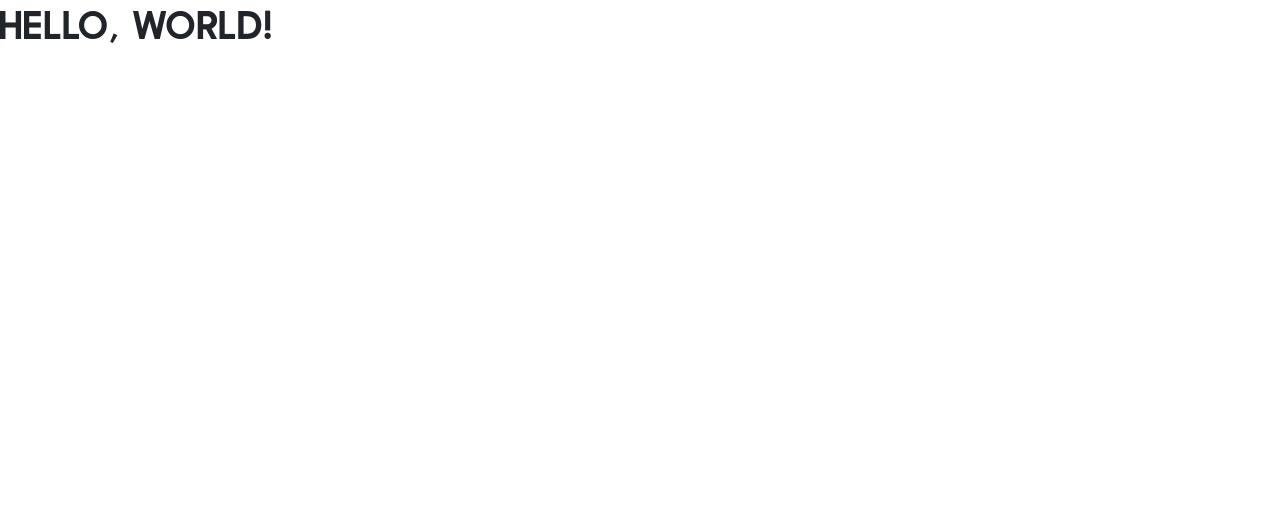
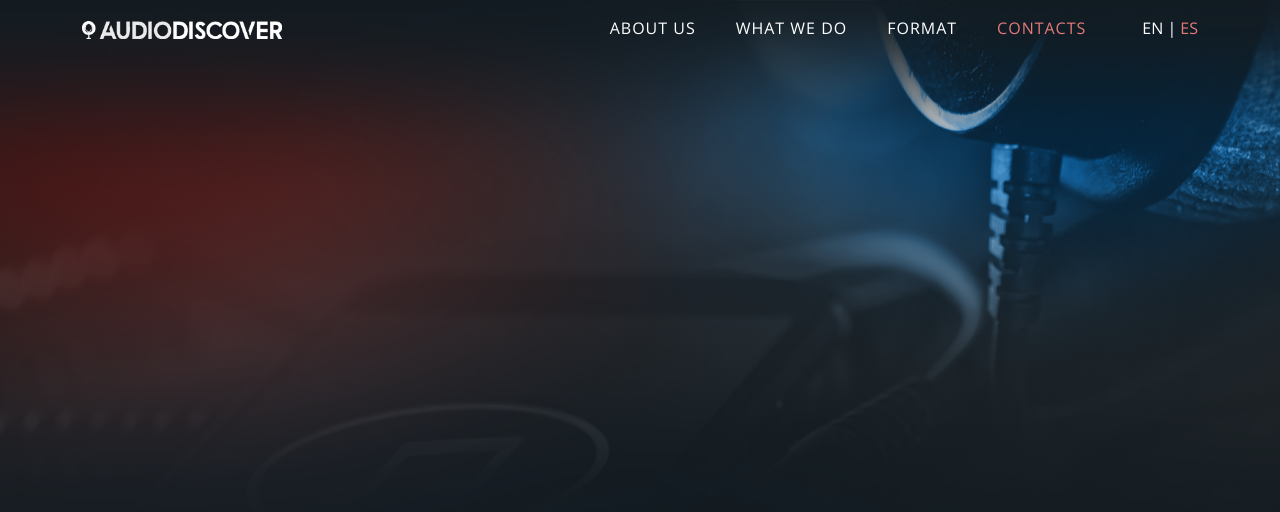
Before and after one commit to MarufAlAslam/audio-discover-html-template, a plain HTML site: page index.html in a window 1280 px wide. Drawn offline with nearby package versions, Linux system fonts and the light colour scheme.

Commit message:
navbar done

```diff
--- a/css/style.css
+++ b/css/style.css
@@ -16,3 +16,39 @@ h6,
 .qualy {
   font-family: "qualy";
 }
+
+body,
+html {
+  overflow-x: hidden;
+}
+
+/* wrapper */
+.wrapper {
+  min-height: 100vh;
+  background: url("../img/bg.png");
+  background-size: cover;
+  background-position: top;
+  background-repeat: no-repeat;
+}
+
+/* header */
+.logo {
+  width: 200px;
+}
+
+.nav-link {
+  letter-spacing: 1px;
+  text-transform: uppercase;
+}
+
+.nav-link.active,
+a.active,
+a:hover {
+  color: #e67a77 !important;
+}
+
+.navbar-toggler {
+  border: none !important;
+  outline: unset !important;
+  box-shadow: unset !important;
+}
--- a/index.html
+++ b/index.html
@@ -11,12 +11,56 @@
     <link href="https://fonts.googleapis.com/css2?family=Open+Sans:wght@400;500;600;700;800&display=swap"
         rel="stylesheet">
 
+    <!-- fontawesome -->
+    <link rel="stylesheet" href="https://cdnjs.cloudflare.com/ajax/libs/font-awesome/5.15.4/css/all.min.css">
+
     <!-- style css -->
     <link rel="stylesheet" href="css/style.css">
 </head>
 
 <body>
-    <h1>Hello, world!</h1>
+
+    <!-- wrapper -->
+    <div class="wrapper">
+
+        <!-- nav -->
+        <nav class="navbar py-2 navbar-expand-lg bg-transparent">
+            <div class="container">
+                <a class="navbar-brand" href="#"><img src="img/logo.png" class="img-fluid logo" alt=""></a>
+                <button class="navbar-toggler" type="button" data-bs-toggle="collapse"
+                    data-bs-target="#navbarSupportedContent" aria-controls="navbarSupportedContent"
+                    aria-expanded="false" aria-label="Toggle navigation">
+                    <i class="fa fa-bars text-white"></i>
+                </button>
+                <div class="collapse navbar-collapse" id="navbarSupportedContent">
+                    <ul class="navbar-nav ms-auto mb-2 mb-lg-0 gap-md-4">
+                        <li class="nav-item">
+                            <a class="nav-link text-white" href="#">About us</a>
+                        </li>
+                        <li class="nav-item">
+                            <a class="nav-link text-white" href="#">what we do</a>
+                        </li>
+                        <li class="nav-item">
+                            <a class="nav-link text-white" href="#">Format</a>
+                        </li>
+                        <li class="nav-item">
+                            <a class="nav-link text-white active" href="#">Contacts</a>
+                        </li>
+                    </ul>
+
+                    <div class="ms-md-5">
+                        <a href="#" class="text-white text-decoration-none">EN</a>
+                        <span class="text-white">|</span>
+                        <a href="#" class="text-white text-decoration-none active">ES</a>
+                    </div>
+                </div>
+            </div>
+        </nav>
+        <!-- nav -->
+    </div>
+    <!-- wrapper -->
+
+
     <script src="https://cdn.jsdelivr.net/npm/bootstrap@5.3.1/dist/js/bootstrap.bundle.min.js"></script>
 
     <!-- app js -->
```
